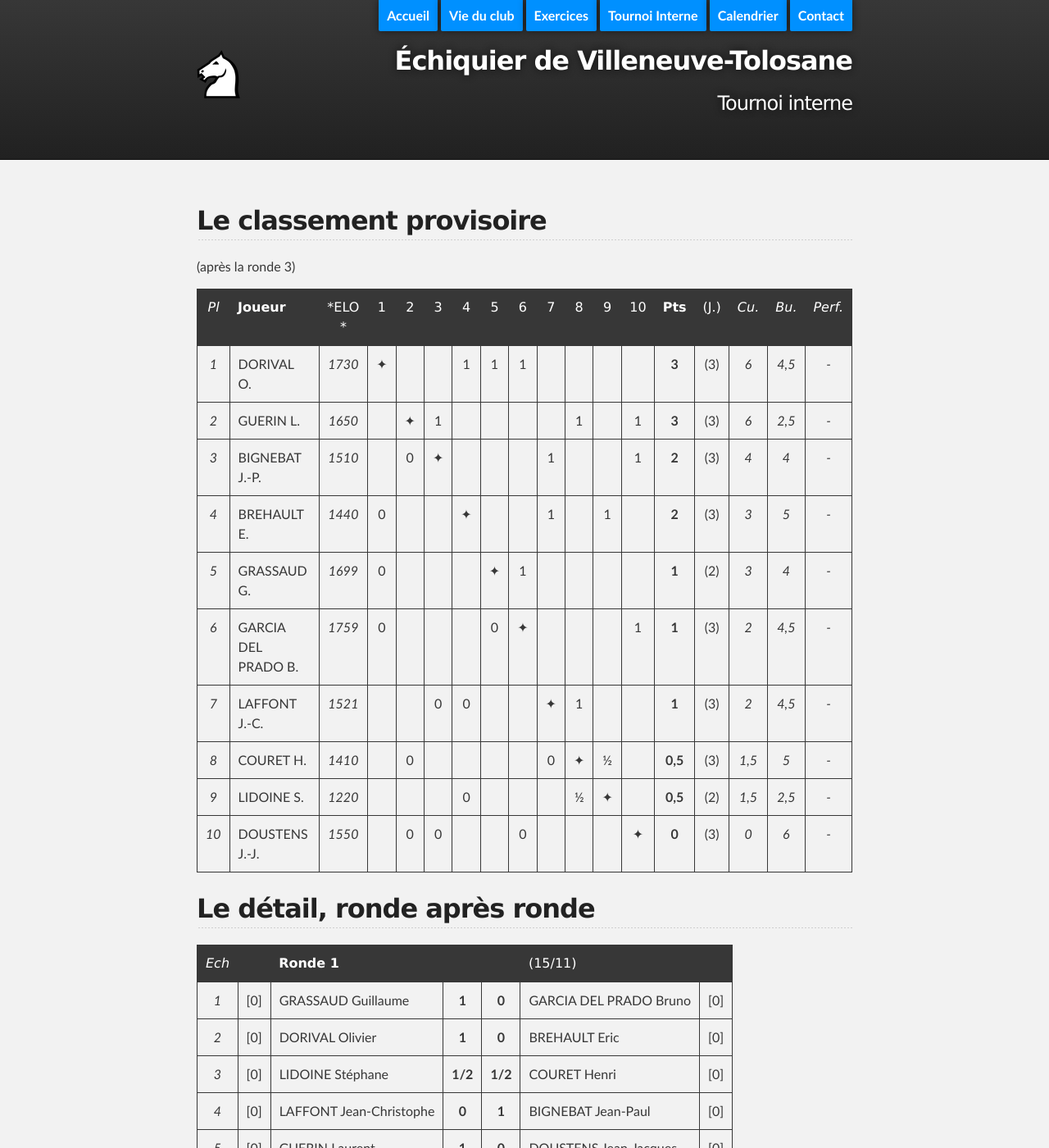
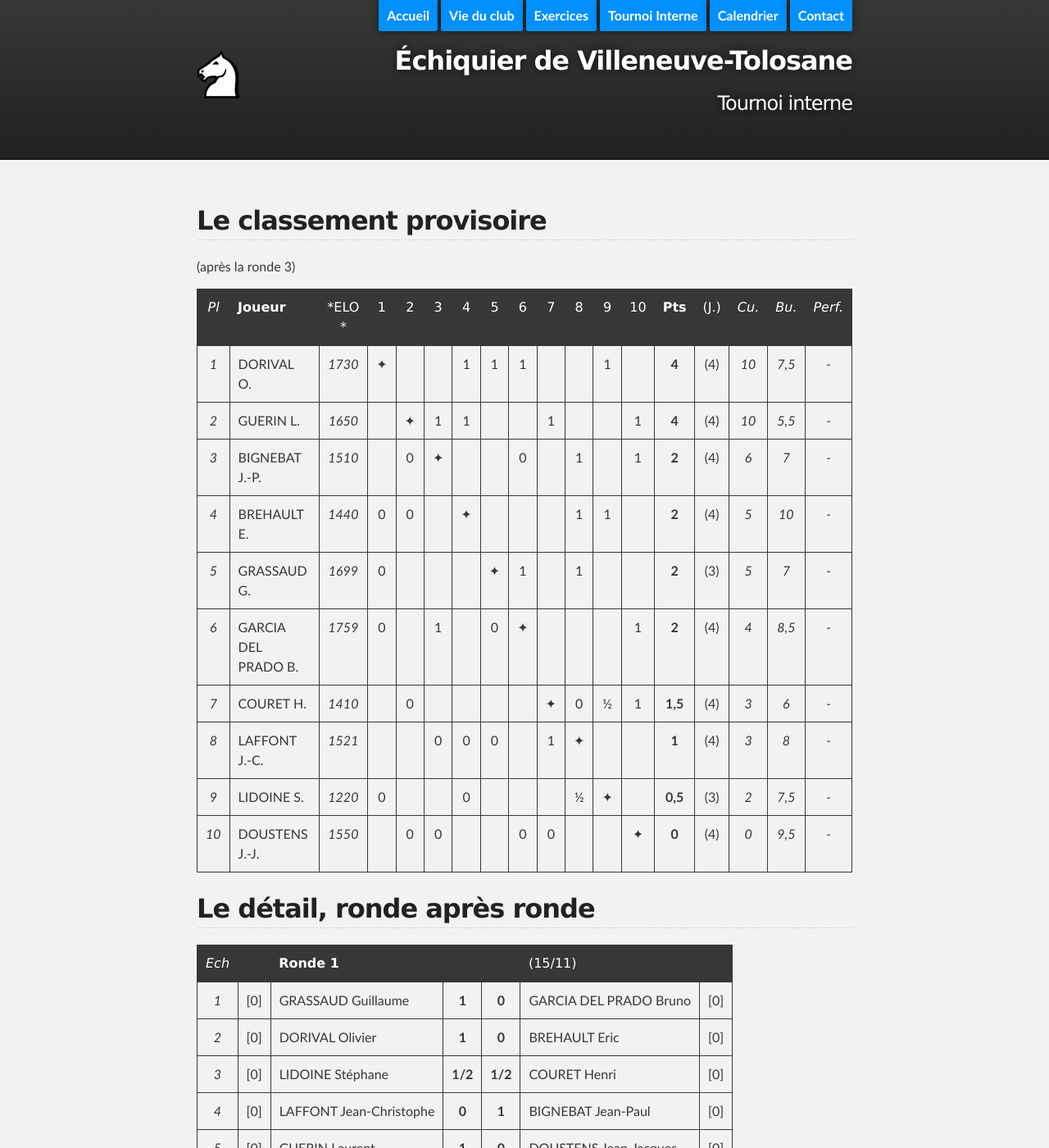
Before and after one commit to echiquier-villeneuve-tolosane/echiquier-villeneuve-tolosane.github.io, a Jekyll site: the page built from tournoiinterne.md, in a window 1280 px wide and 1400 px high. Shown: the whole window at 82% size. Built offline with Jekyll 4.4.1, drawn with Linux system fonts in a browser that asks for light colours; nearby versions of some CDN libraries.

Commit message:
Updated tournoiinterne.md

```diff
--- a/tournoiinterne.md
+++ b/tournoiinterne.md
@@ -10,16 +10,16 @@ published: true
 
 |*Pl*|  **Joueur** |   *ELO *          |1 |2 |3 |4 |5 |6 |7 |8 |9 |10|**Pts**|(J.)|*Cu.*|*Bu.*|*Perf.*|
 |:-:|:------------------------ |:---------: |:-:|:-:|:-:|:-:|:-:|:-:|:-:|:-:|:-:|:-:|:-:|:-:|:-:|:-:|:-:|
-|*1*| DORIVAL O.         | *1730* |&#10022;| | |1|1|1| | | | |**3**|(3)|*6*|*4,5*|*-*|
-|*2*| GUERIN L.          | *1650* | |&#10022;|1| | | | |1| |1|**3**|(3)|*6*|*2,5*|*-*|
-|*3*| BIGNEBAT J.-P.      | *1510* | |0|&#10022;| | | |1| | |1|**2**|(3)|*4*|*4*|*-*|
-|*4*| BREHAULT E.           | *1440* |0| | |&#10022;| | |1| |1| |**2**|(3)|*3*|*5*|*-*|
-|*5*| GRASSAUD G.      | *1699* |0| | | |&#10022;|1| | | | |**1**|(2)|*3*|*4*|*-*|
-|*6*| GARCIA DEL PRADO B.  | *1759* |0| | | |0|&#10022;| | | |1|**1**|(3)|*2*|*4,5*|*-*|
-|*7*| LAFFONT J.-C. | *1521* | | |0|0| | |&#10022;|1| | |**1**|(3)|*2*|*4,5*|*-*|
-|*8*| COURET H.            | *1410* | |0| | | | |0|&#10022;|&#189;| |**0,5**|(3)|*1,5*|*5*|*-*|
-|*9*| LIDOINE S.        | *1220* | | | |0| | | |&#189;|&#10022;| |**0,5**|(2)|*1,5*|*2,5*|*-*|
-|*10*| DOUSTENS J.-J.  | *1550* | |0|0| | |0| | | |&#10022;|**0**|(3)|*0*|*6*|*-*|
+|*1*| DORIVAL O.         | *1730* |&#10022;| | |1|1|1| | |1| |**4**|(4)|*10*|*7,5*|*-*|
+|*2*| GUERIN L.          | *1650* | |&#10022;|1|1| | |1| | |1|**4**|(4)|*10*|*5,5*|*-*|
+|*3*| BIGNEBAT J.-P.      | *1510* | |0|&#10022;| | |0| |1| |1|**2**|(4)|*6*|*7*|*-*|
+|*4*| BREHAULT E.           | *1440* |0|0| |&#10022;| | | |1|1| |**2**|(4)|*5*|*10*|*-*|
+|*5*| GRASSAUD G.      | *1699* |0| | | |&#10022;|1| |1| | |**2**|(3)|*5*|*7*|*-*|
+|*6*| GARCIA DEL PRADO B.  | *1759* |0| |1| |0|&#10022;| | | |1|**2**|(4)|*4*|*8,5*|*-*|
+|*7*| COURET H.            | *1410* | |0| | | | |&#10022;|0|&#189;|1|**1,5**|(4)|*3*|*6*|*-*|
+|*8*| LAFFONT J.-C. | *1521* | | |0|0|0| |1|&#10022;| | |**1**|(4)|*3*|*8*|*-*|
+|*9*| LIDOINE S.        | *1220* |0| | |0| | | |&#189;|&#10022;| |**0,5**|(3)|*2*|*7,5*|*-*|
+|*10*| DOUSTENS J.-J.  | *1550* | |0|0| | |0|0| | |&#10022;|**0**|(4)|*0*|*9,5*|*-*|
 
 ## Le détail, ronde après ronde
 
@@ -50,11 +50,11 @@ published: true
 
 |*Ech*|   | **Ronde 4**          |     |     |  (24/01 et 7/02)          |     |
 |:-:|:---:| -------------------- |:---:|:---:| ------------------------- |:---:|
-|*1*| [1] | GARCIA DEL PRADO Bruno |**-**|**-**| BIGNEBAT Jean-Paul      | [2] |
-|*2*|[0,5]| COURET Henri           |**-**|**-**| DOUSTENS Jean-Jacques   | [0] |
-|*3*| [2] | BREHAULT Eric          |**-**|**-**| GUERIN Laurent          | [3] |
-|*4*| [1] | GRASSAUD Guillaume     |**-**|**-**| LAFFONT Jean-Christophe | [1] |
-|*5*| [3] | DORIVAL Olivier        |**-**|**-**| LIDOINE Stéphane        |[0,5]|
+|*1*| [1] | GARCIA DEL PRADO Bruno |**1**|**0**| BIGNEBAT Jean-Paul      | [2] |
+|*2*|[0,5]| COURET Henri           |**1**|**0**| DOUSTENS Jean-Jacques   | [0] |
+|*3*| [2] | BREHAULT Eric          |**0**|**1**| GUERIN Laurent          | [3] |
+|*4*| [1] | GRASSAUD Guillaume     |**1**|**0**| LAFFONT Jean-Christophe | [1] |
+|*5*| [3] | DORIVAL Olivier        |**1**|**0**| LIDOINE Stéphane        |[0,5]|
 
 |*Ech*|   | **Ronde 5**             |     |     |  (28/02 et 7/03)       |     |
 |:-:|:---:| ----------------------- |:---:|:---:| ---------------------- |:---:|
```
